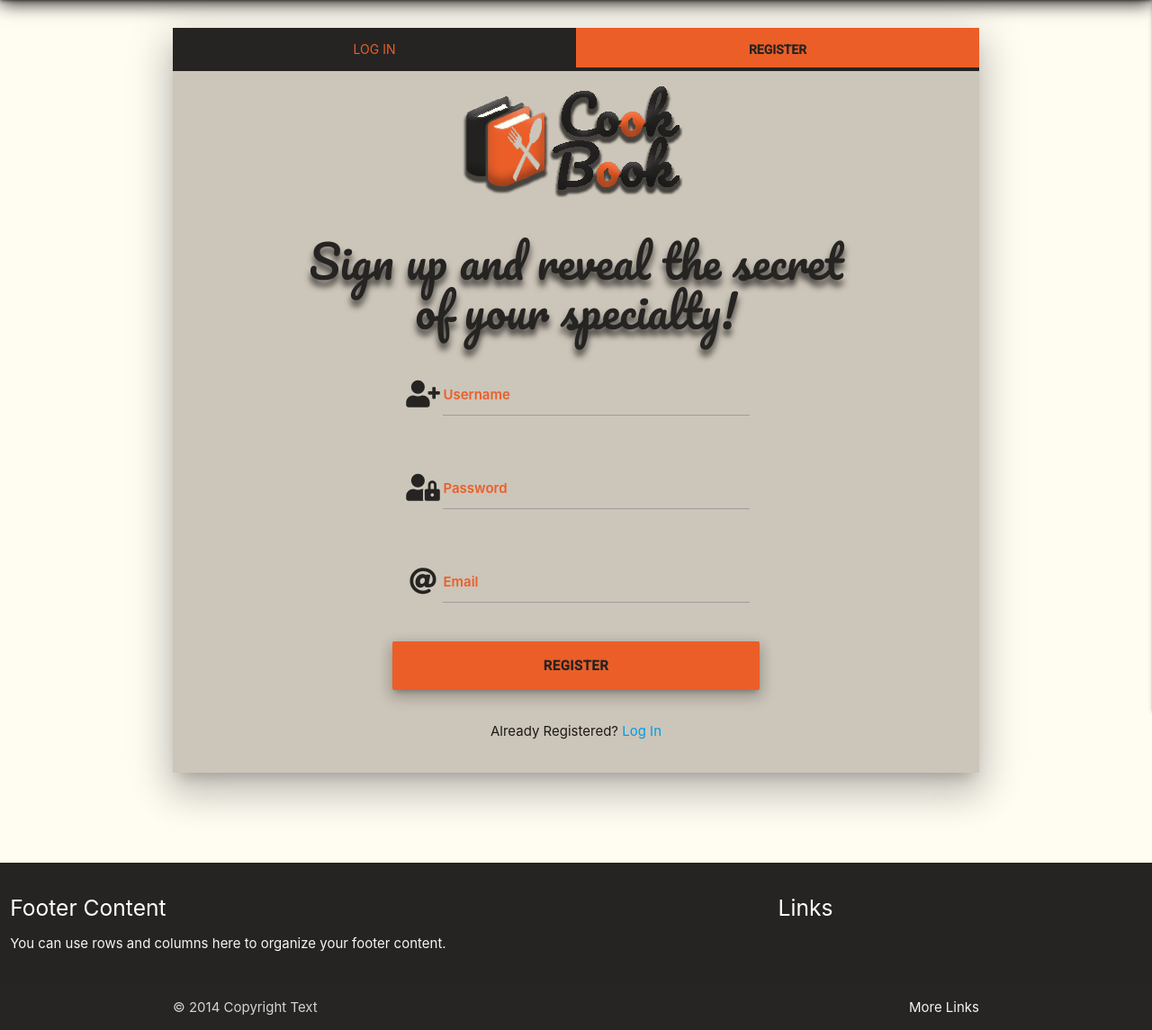
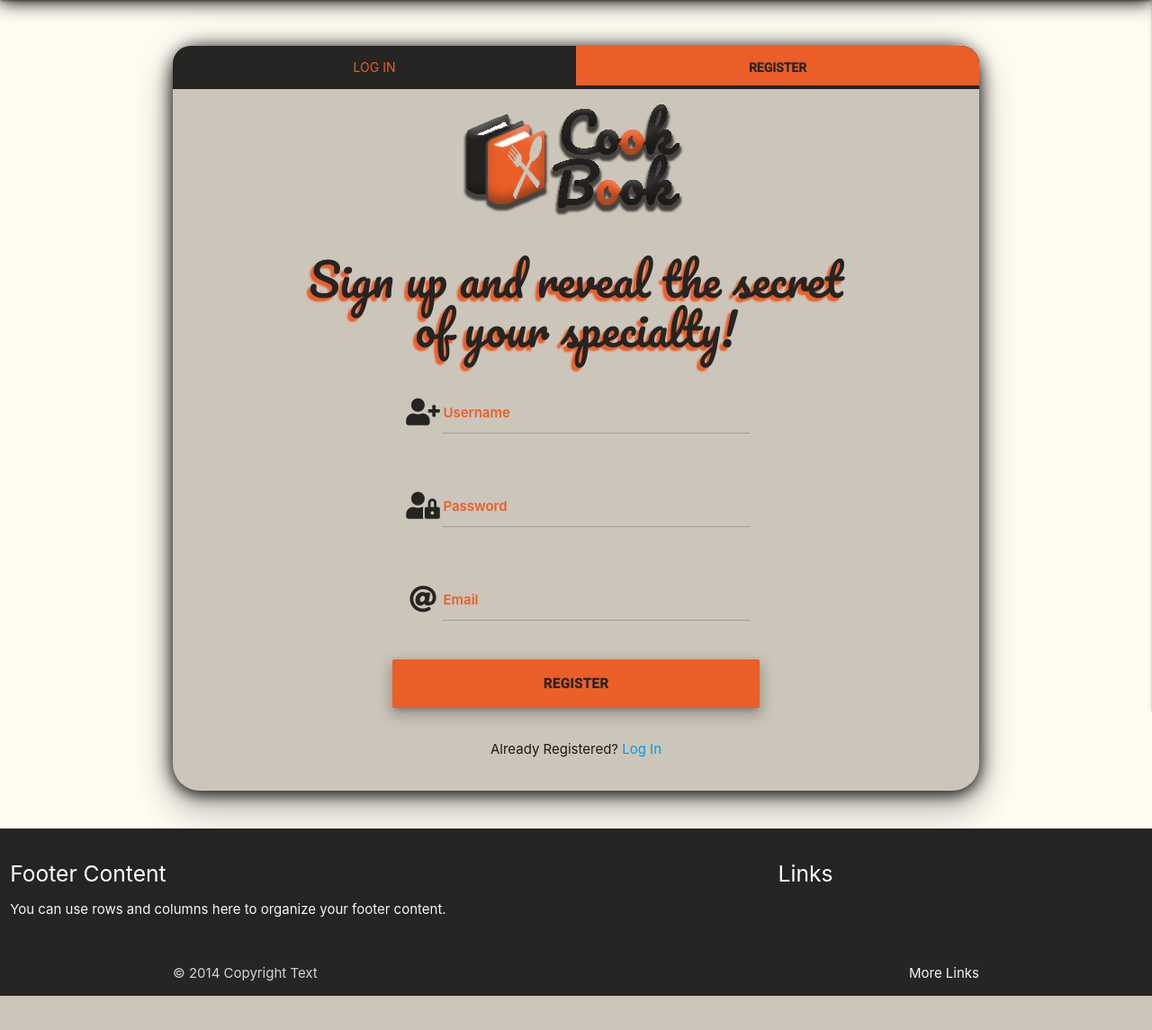
Before and after one commit to IvanTepes/cook-book, a Flask app: page /register in a window 1280 px wide. Shown: the part 70-1215 px from the top of the page at 90% size. After the commit the page ends 1177 px from the top, so only its background shows below. Run offline with Flask 2, Linux system fonts and the light colour scheme; some libraries are stand-ins or nearby versions.

Commit message:
Styled and position register and login container, styled buttons

```diff
--- a/static/css/register.css
+++ b/static/css/register.css
@@ -1,8 +1,36 @@
 /* Register Container  */
+
+/* Position of register/login container */
 .register-container {
-  margin-top: 100px;
-  margin-bottom: 100px;
-  background-color: var(--pale-silver);
+    border-radius: 30px;
+    top: 100px;
+    position: relative;
+    display: block;
+    margin-bottom: 142px;
+    background-color: var(--pale-silver);
+    border-top-left-radius: 30px;
+    box-shadow: 0px 2px 20px 0px var(--shadow);
+}
+
+/* Container style */
+.register-container .row {
+    border-radius: 30px;
+}
+
+/* Top left and right tabs border radius */
+.register-container .row .tabs {
+    border-top-left-radius: 20px;
+    border-top-right-radius: 20px;
+}
+
+/* Login/register.html button */
+.forms-btn {
+    box-shadow: 0px 0px 20px 0px #000000;
+    border-radius: 20px;
+}
+
+.forms-btn:hover {
+    box-shadow: 0px 0px 10px 10px #eb5e28;
 }
 
 /* Register tab icons color */
@@ -52,11 +80,15 @@
 }
 
 /* Register invite message */
-.sign-msg {
-  font-family: "Pacifico";
-  text-shadow: 0px 7px 7px var(--black-olive);
+/* .sign-msg {
+    font-size: 50px;
+    font-family: var(--header-font);
+    text-shadow: 0px 3px 3px #eb5e28;
+    color: #252422;
+    padding: 3px;
+    -----DELETE-----
 }
-
+ */
 /* Tabs text color when is inactive */
 .tabs .tab a {
   color: var(--flame);
```
